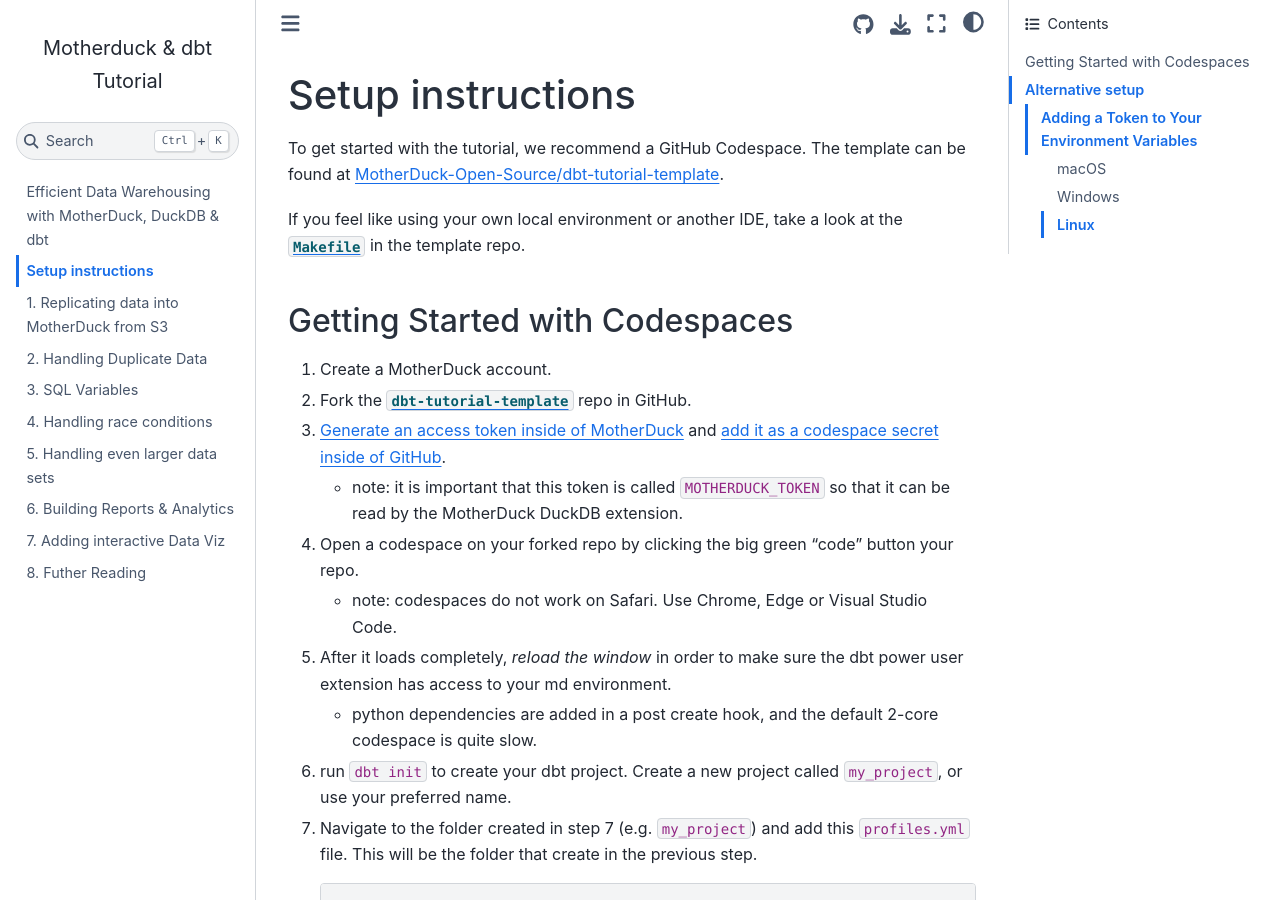
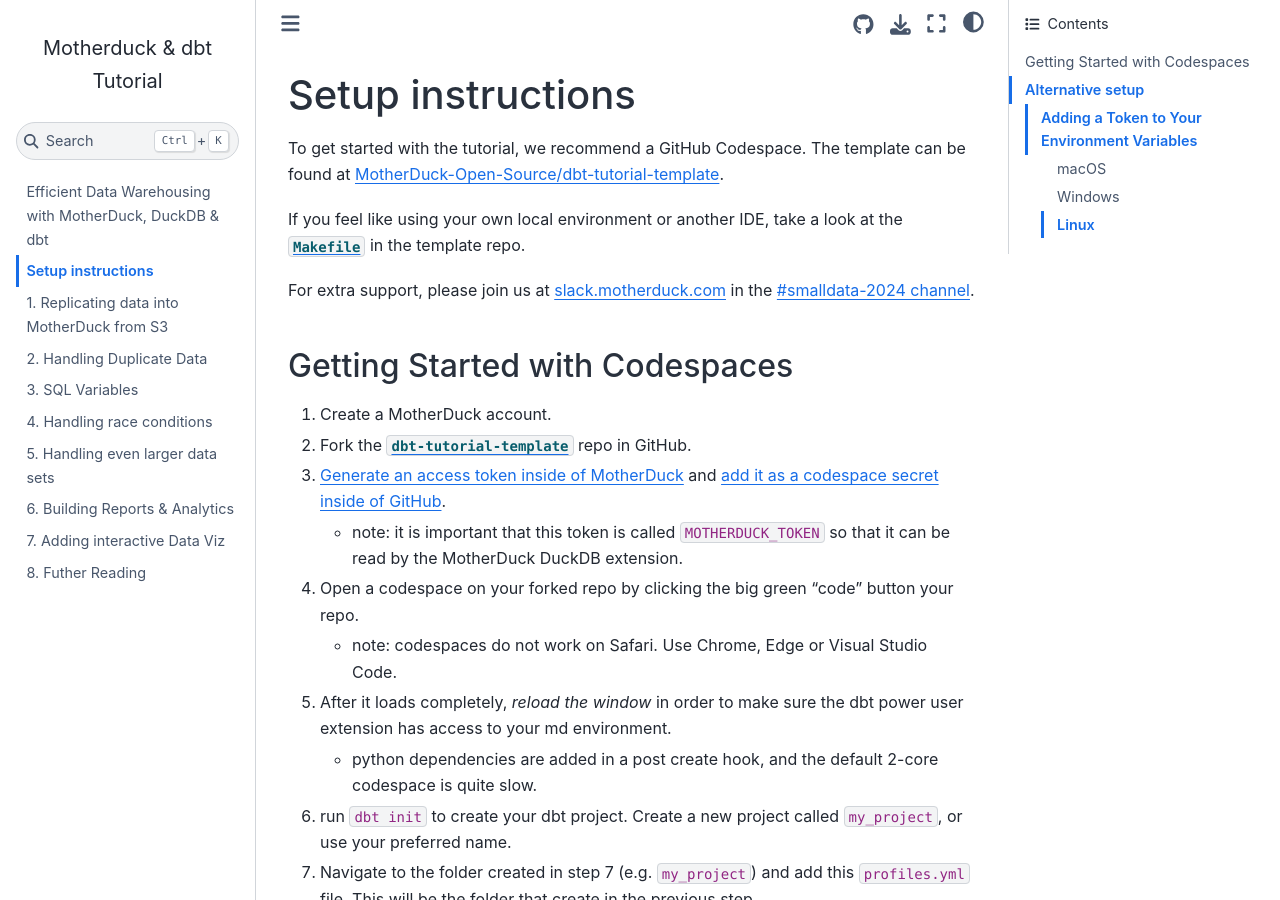
Before and after one commit to MotherDuck-Open-Source/dbt-tutorial, a Jupyter Book: the page built from setup-instructions.md, in a window 1280 px wide and 900 px high. Built offline with Jupyter Book 1.0.4 settings and Sphinx 7.4.7 and the Sphinx Book theme 1.1.4, drawn with Linux system fonts in a browser that asks for light colours.

Commit message:
add slack CTA

```diff
--- a/setup-instructions.md
+++ b/setup-instructions.md
@@ -17,6 +17,8 @@ kernelspec:
 To get started with the tutorial, we recommend a GitHub Codespace. The template can be found at [MotherDuck-Open-Source/dbt-tutorial-template](https://github.com/MotherDuck-Open-Source/dbt-tutorial-template).
 
 If you feel like using your own local environment or another IDE, take a look at the [`Makefile`](https://github.com/MotherDuck-Open-Source/dbt-tutorial-template/blob/main/Makefile) in the template repo.
+
+For extra support, please join us at [slack.motherduck.com](https://slack.motherduck.com) in the [#smalldata-2024 channel](https://motherduckcommunity.slack.com/archives/C07N7EDJL3H).
 
 ## Getting Started with Codespaces
 
```
